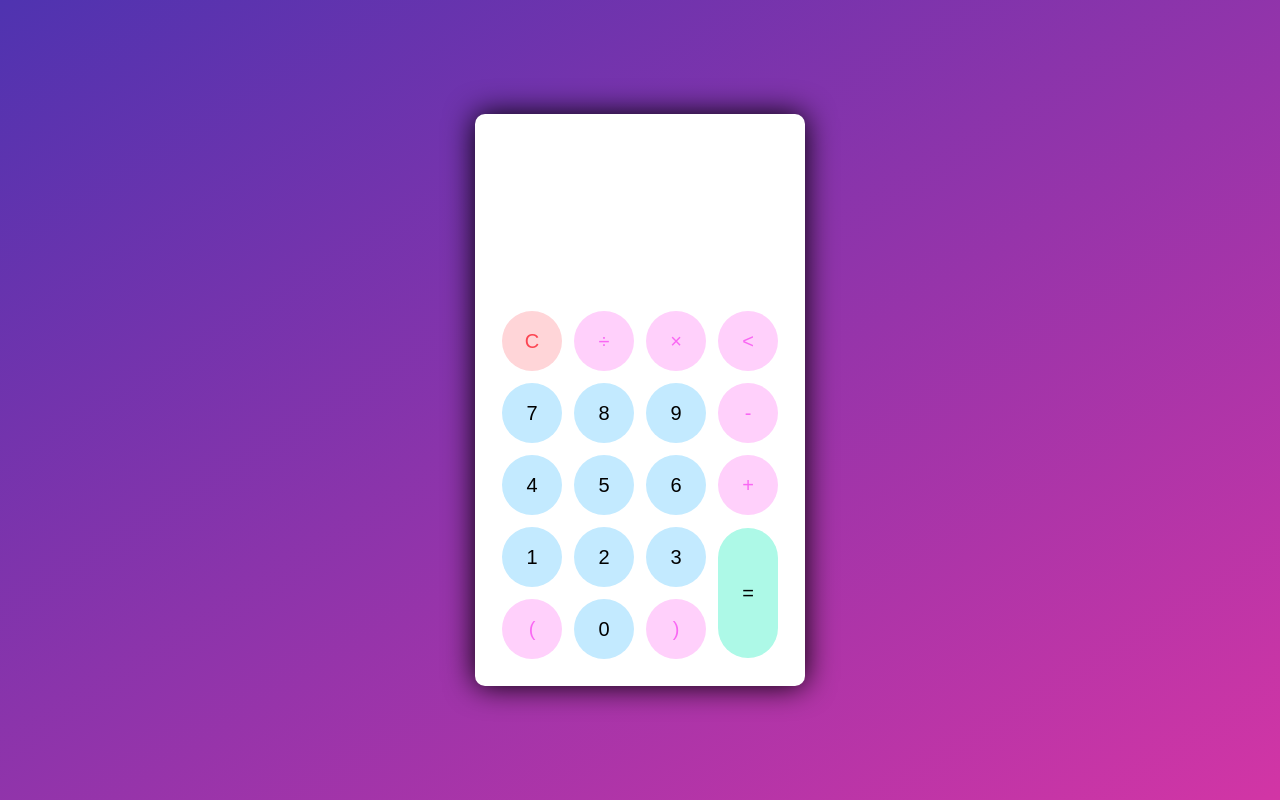
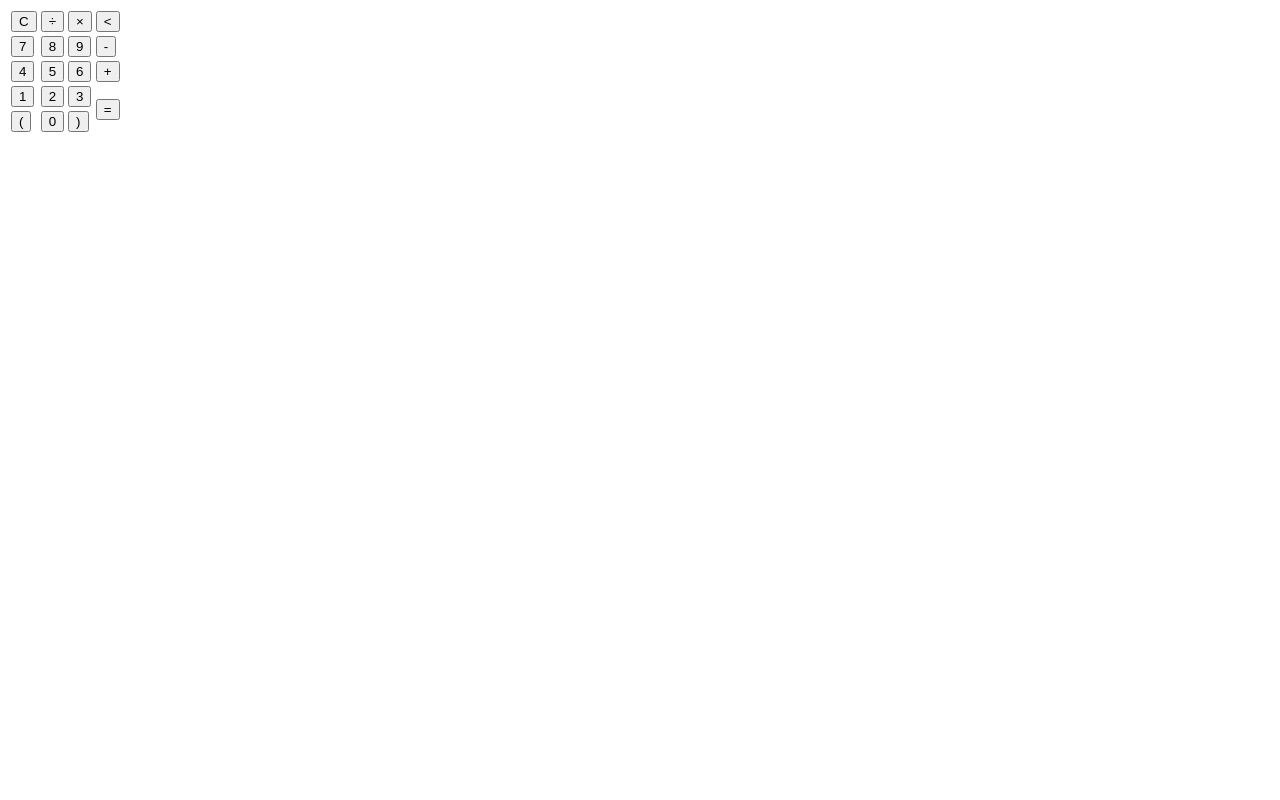
Before and after one commit to Miscellaneous786/Calculator, a plain HTML site: page index.html in a window 1280 px wide. Drawn offline with Linux system fonts and the light colour scheme.

Commit message:
style.css

```diff
--- a/style.css
+++ b/style.css
@@ -1,125 +1 @@
-/* General Styles */
-* {
-    padding: 0;
-    margin: 0;
-    box-sizing: border-box;
-    outline: 0;
-    transition: all 0.5s ease;
-}
-
-body {
-    font-family: sans-serif;
-    background-image: linear-gradient(to bottom right, rgba(79,51,176,1.0), rgba(210,53,165));
-}
-
-.container {
-    height: 100vh;
-    width: 100vw;
-    display: grid;
-    place-items: center;
-}
-
-.calculator {
-    position: relative;
-    height: auto;
-    width: auto;
-    padding: 20px;
-    border-radius: 10px;
-    box-shadow: 0 0 30px #000;
-    background-color: #FFFFFF;
-}
-
-.theme-toggler {
-    position: absolute;
-    top: 30px;
-    right: 30px;
-    color: #fff;
-    cursor: pointer;
-    z-index: 1;
-}
-
-.theme-toggler.active {
-    color: #333;
-}
-
-.theme-toggler.active::before {
-    background-color: #fff;
-}
-
-.theme-toggler::before {
-    content: '';
-    height: 30px;
-    width: 30px;
-    position: absolute;
-    top: 50%;
-    transform: translate(-50%, -50%);
-    border-radius: 50%;
-    background-color: #333;
-    z-index: -1;
-}
-
-#display {
-    margin: 0 10px;
-    height: 150px;
-    width: auto;
-    max-width: 270px;
-    display: flex;
-    align-items: flex-end;
-    justify-content: flex-end;
-    font-size: 30px;
-    margin-bottom: 20px;
-    overflow-x: scroll;
-}
-
-#display::-webkit-scrollbar {
-    display: block;
-    height: 3px;
-}
-
-button {
-    height: 60px;
-    width: 60px;
-    border: 0;
-    border-radius: 30px;
-    margin: 5px;
-    font-size: 20px;
-    cursor: pointer;
-    transition: all 200ms ease;
-}
-
-button:hover {
-    transform: scale(1.1);
-}
-
-button#equal {
-    height: 130px;
-}
-
-/* Light Theme Styles */
-.calculator {
-    background-color: #fff;
-}
-
-.calculator #display {
-    color: #0a1e23;
-}
-
-.calculator button#clear {
-    background-color: #ffd5d8;
-    color: #fc4552;
-}
-
-.calculator button.btn-number {
-    background-color: #c3eaff;
-    color: #000000;
-}
-
-.calculator button.btn-operator {
-    background-color: #ffd0fb;
-    color: #f967f3;
-}
-
-.calculator button.btn-equal {
-    background-color: #adf9e7;
-    color: #000;
-}
+a
```
